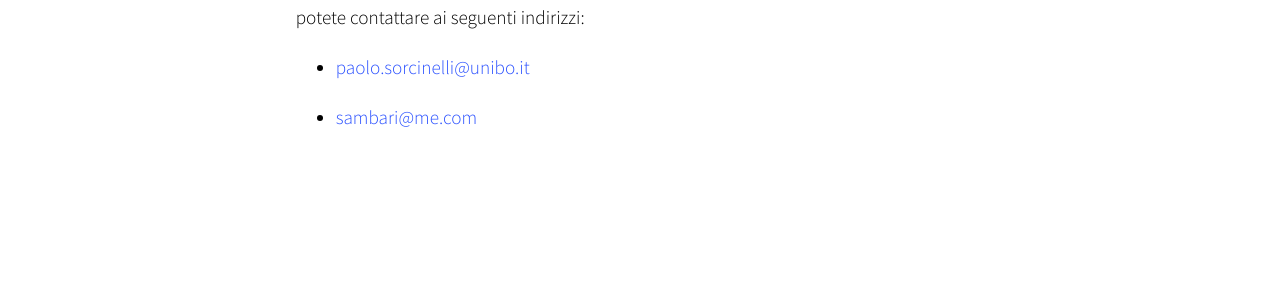
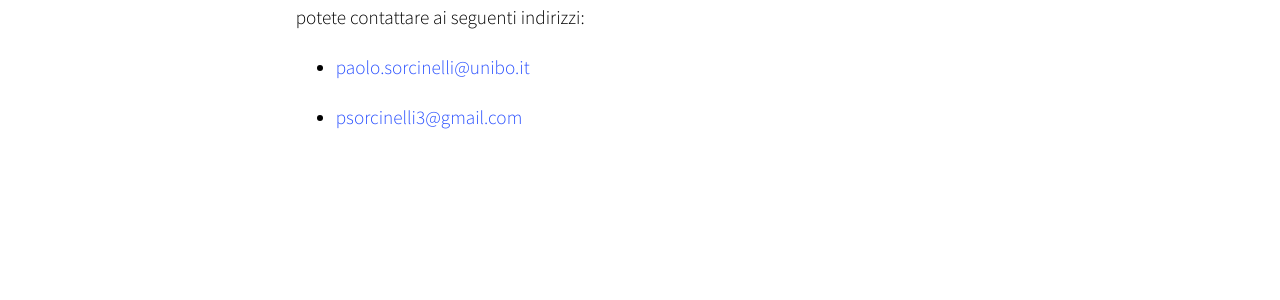
Before and after one commit to paolosorcinelli/paolosorcinelli.github.io, a Jekyll site: the page built from contatti.md, in a window 1280 px wide. Shown: the part 783-1083 px from the top of the page. Built offline with Jekyll 4.4.1, drawn with Linux system fonts in a browser that asks for light colours; nearby versions of some CDN libraries; some web fonts are replaced.

Commit message:
fixed mail

```diff
--- a/contatti.md
+++ b/contatti.md
@@ -11,6 +11,6 @@ Adesso vado a spasso col cane, anche sotto la neve, ma se avete delle buone ragi
 
 - <a href="mailto:paolo.sorcinelli@unibo.it">paolo.sorcinelli@unibo.it</a>
 
-- <a href="mailto:sambari@me.com">sambari@me.com</a>
+- <a href="mailto:psorcinelli3@gmail.com">psorcinelli3@gmail.com</a>
 
 <br><br><br><br><br><br><br><br><br><br><br><br><br>
```
